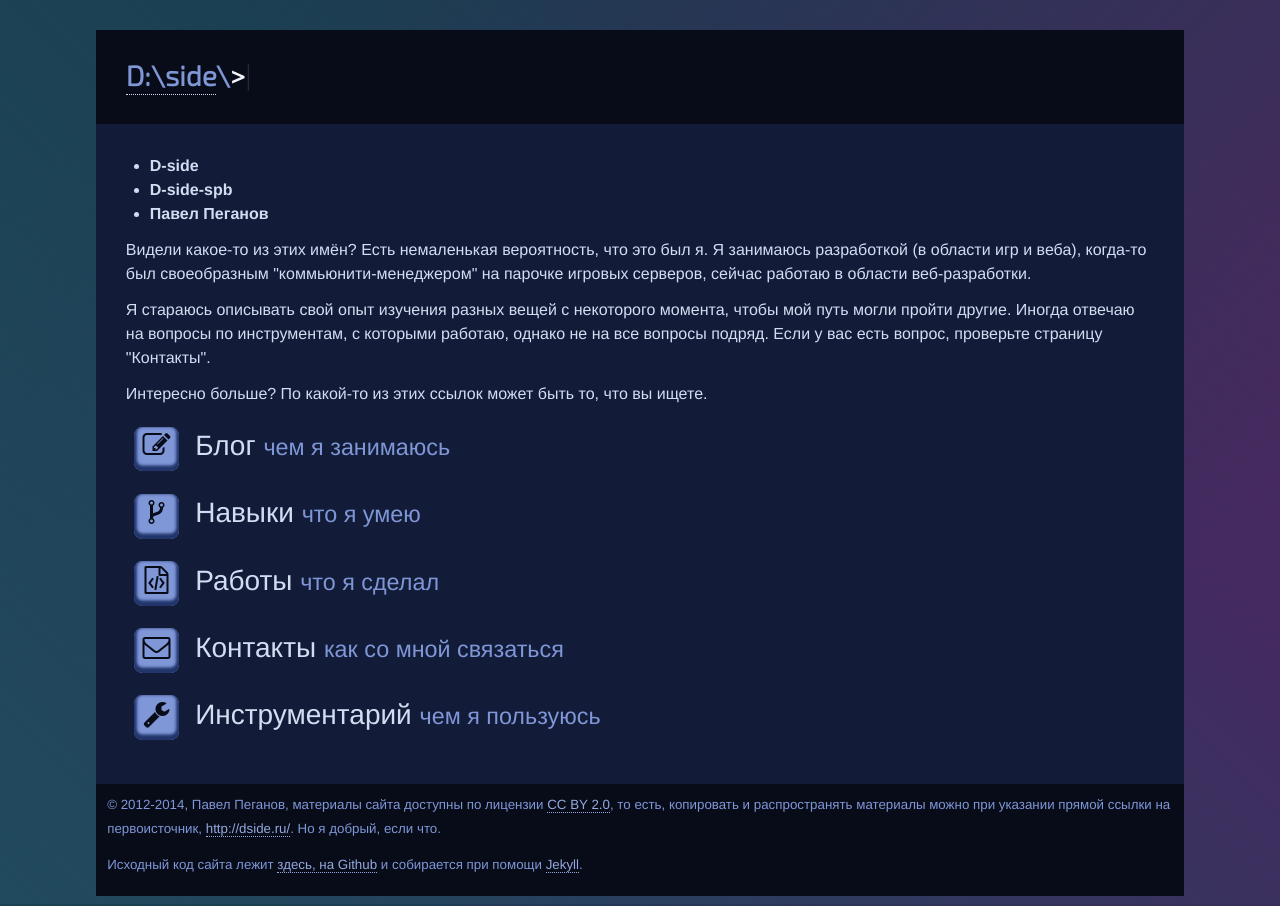
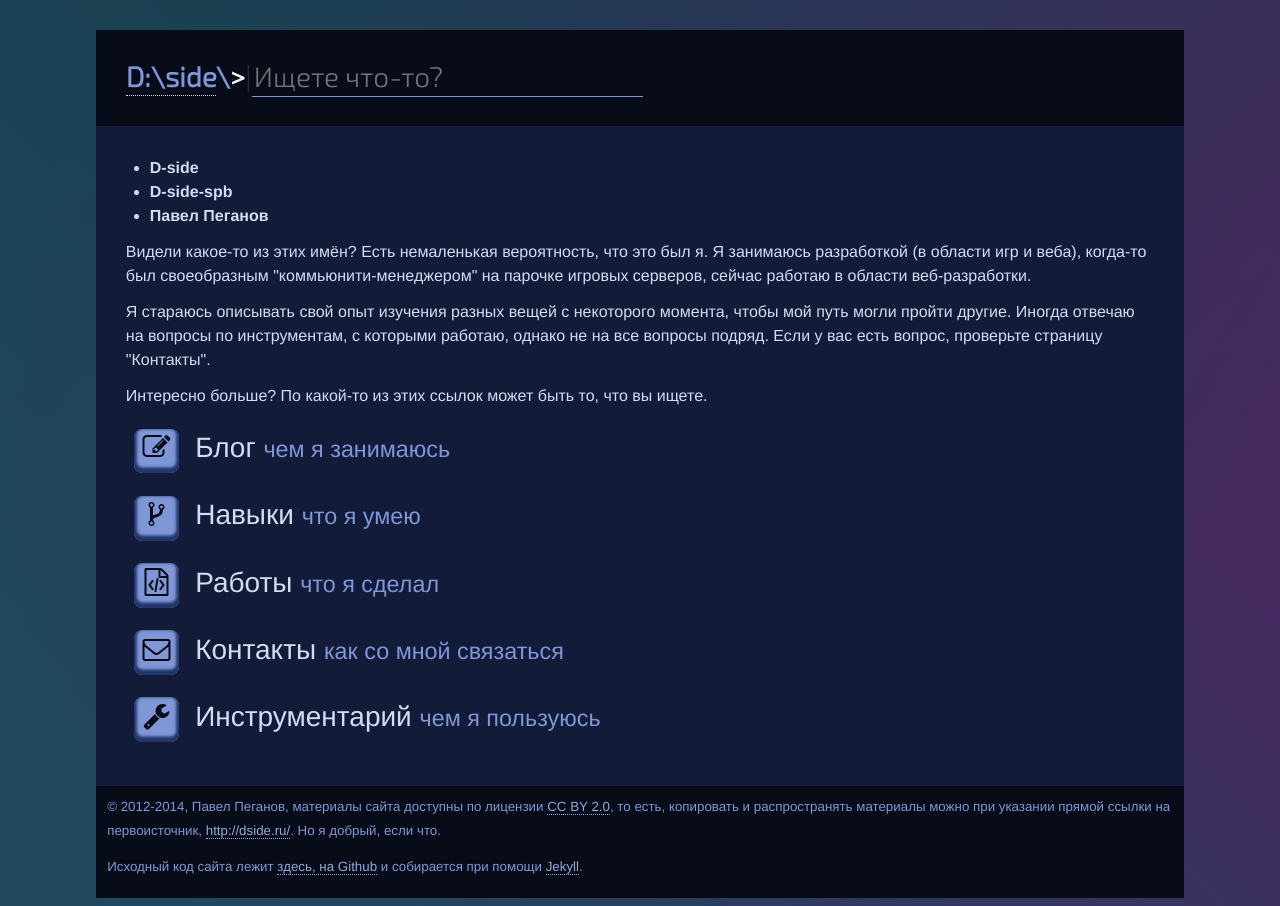
Before and after one commit to D-side/d-side.github.io, a Jekyll site: the page built from index.html, in a window 1280 px wide. Built offline with Jekyll 4.4.1, drawn with Linux system fonts in a browser that asks for light colours.

Commit message:
Search form

```diff
--- a/_includes/header.html
+++ b/_includes/header.html
@@ -1 +1 @@
-<h3 id="path"><span><a href="/">D:\side</a></span>{%if page.tags%}<wbr><span><a href="/blog/">Блог</a></span>{%endif%}{%if page.en%}<wbr><span><a href="/en/">en</a></span>{%endif%}{%if page.title%}<wbr><span class="title">{{page.title}}</span>{%endif%}<b id="cursor"></b></h3>
+<h3 id="path"><span><a href="/">D:\side</a></span>{%if page.tags%}<wbr><span><a href="/blog/">Блог</a></span>{%endif%}{%if page.en%}<wbr><span><a href="/en/">en</a></span>{%endif%}{%if page.title%}<wbr><span class="title">{{page.title}}</span>{%endif%}<b id="cursor"></b><form method="get" action="http://www.google.com/search" class="searchform"><input type="text" name="q" size="25" maxlength="255" value="" placeholder="Ищете что-то?" /><input type="hidden"  name="sitesearch" value="dside.ru" /></form></h3>
--- a/assets/main.sass
+++ b/assets/main.sass
@@ -276,3 +276,13 @@
 #path
   & > *:not(i):last-of-type
     +animation(fadeIn 0.6s)
+
+.searchform
+  display: inline-block
+  input
+    border: none
+    border-bottom: 1px solid $theme04
+    background: transparent
+    color: $theme05
+    font-family: $header-font-family
+    font-size: $base-font-size
```
